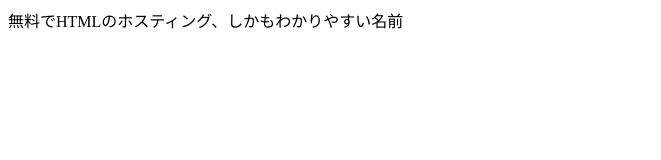
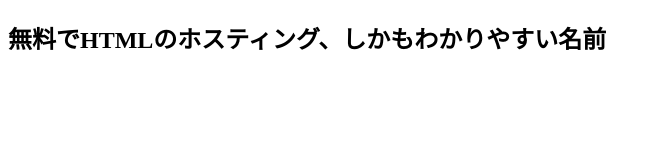
Before and after one commit to kinkuman/kinkuman.github.io, a plain HTML site: page index.html in a window 1280 px wide. Shown: the whole page, without its empty margins (0-661 px from the left). Drawn offline with Linux system fonts and the light colour scheme.

Commit message:
変更テスト

```diff
--- a/index.html
+++ b/index.html
@@ -6,6 +6,6 @@
     <title>GitHubPages</title>
 </head>
 <body>
-    無料でHTMLのホスティング、しかもわかりやすい名前
+    <h2>無料でHTMLのホスティング、しかもわかりやすい名前</h2>
 </body>
 </html>
```
